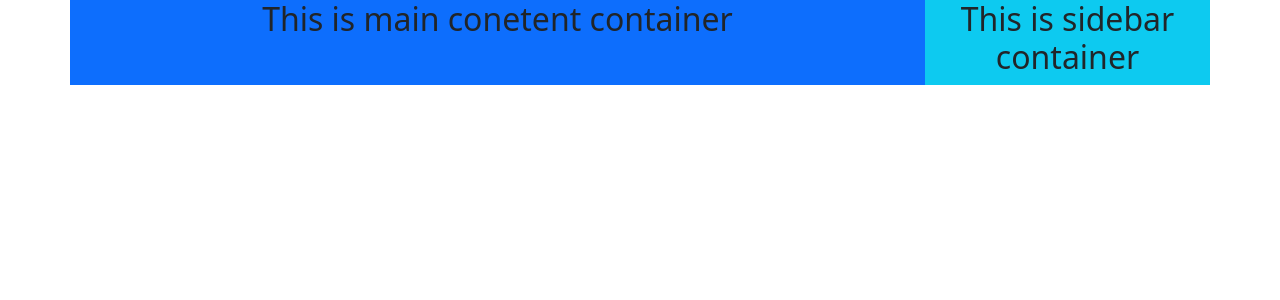
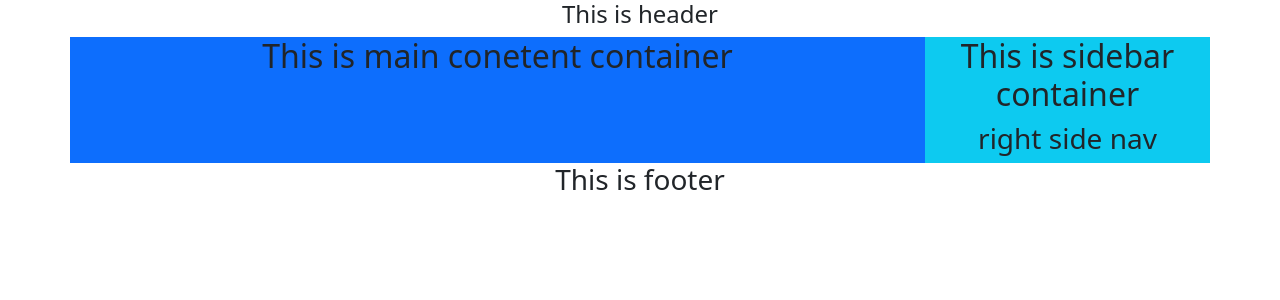
Before and after one commit to Fahima01/Language_Learning_Club, a React (Create React App) app: page / in a window 1280 px wide. Shown: the top 300 px of the page. Built offline with nearby package versions, Linux system fonts and the light colour scheme.

Commit message:
components layout commit

```diff
--- a/src/layout/Main.js
+++ b/src/layout/Main.js
@@ -3,12 +3,15 @@ import { Container } from 'react-bootstrap';
 import { Outlet } from 'react-router-dom';
 import Row from 'react-bootstrap/Row';
 import Col from 'react-bootstrap/Col';
+import RightSideNav from '../pages/Shared/Right_side_nav/RightSideNav';
+import Header from '../pages/Shared/Header/Header';
+import Footer from '../pages/Shared/Footer/Footer';
 const Main = () => {
     return (
 
         <div>
+            <Header></Header>
             <Container>
-
                 <Row>
                     <Col xs={12} md={8} sm={12} lg='9' className='bg-primary' >
                         <Outlet></Outlet>
@@ -16,9 +19,11 @@ const Main = () => {
                     </Col>
                     <Col xs={12} md={4} sm={12} lg='3' className='bg-info' >
                         <h2>This is sidebar container</h2>
+                        <RightSideNav></RightSideNav>
                     </Col>
                 </Row>
             </Container>
+            <Footer></Footer>
         </div>
 
     );
--- /dev/null
+++ b/src/pages/Shared/Footer/Footer.js
@@ -0,0 +1,11 @@
+import React from 'react';
+
+const Footer = () => {
+    return (
+        <div>
+            <h3>This is footer</h3>
+        </div>
+    );
+};
+
+export default Footer;
--- /dev/null
+++ b/src/pages/Shared/Header/Header.js
@@ -0,0 +1,11 @@
+import React from 'react';
+
+const Header = () => {
+    return (
+        <div>
+            <h4>This is header</h4>
+        </div>
+    );
+};
+
+export default Header;
--- /dev/null
+++ b/src/pages/Shared/Right_side_nav/RightSideNav.js
@@ -0,0 +1,11 @@
+import React from 'react';
+
+const RightSideNav = () => {
+    return (
+        <div>
+            <h3>right side nav</h3>
+        </div>
+    );
+};
+
+export default RightSideNav;
```
Also changed, not shown: src/pages/Blog/Blog.js (added, +11 -0 lines), src/pages/FAQ/FAQ.js (added, +11 -0 lines), src/pages/Home/Home.js (added, +11 -0 lines), src/pages/Language_courses/LanguageCourses.js (added, +11 -0 lines).
